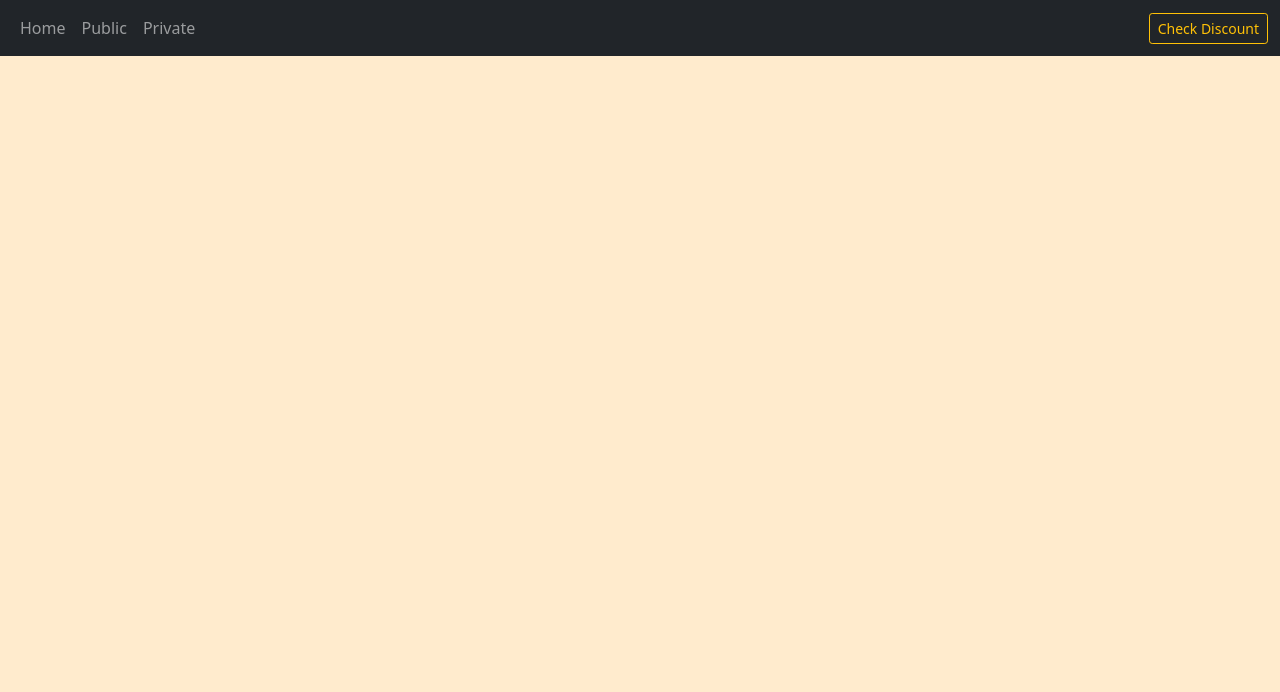
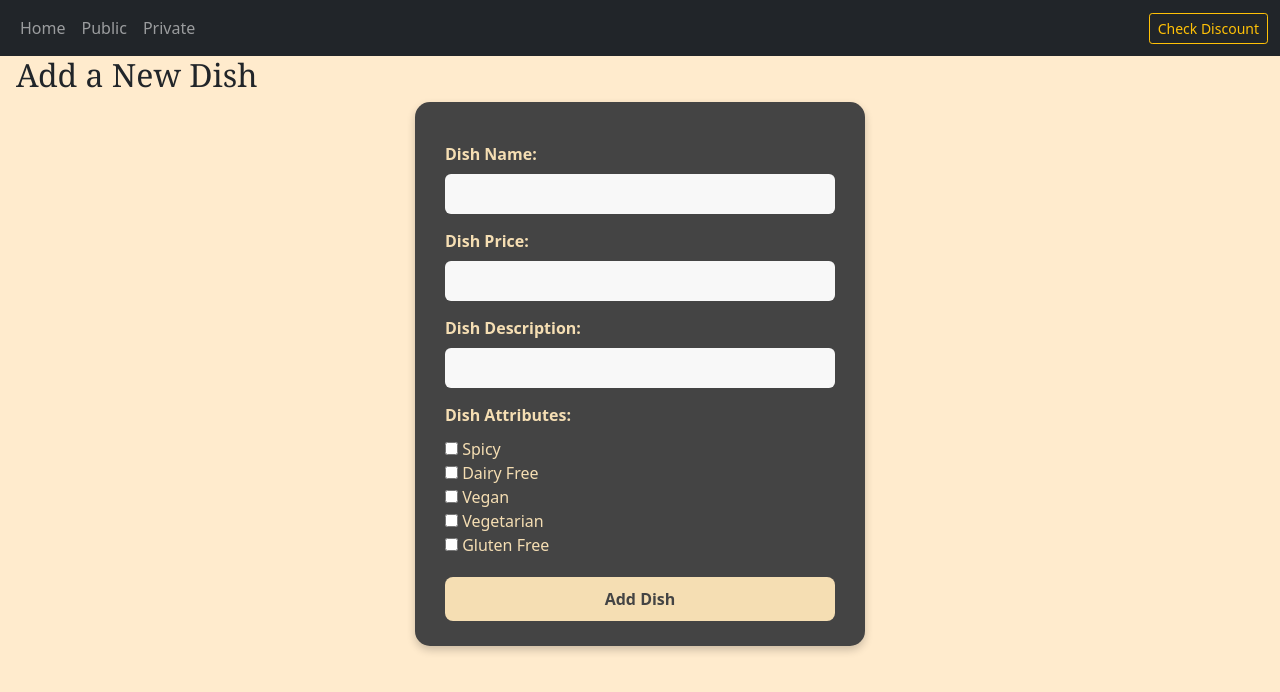
Before and after one commit to gabrielleroose/roose-vine, a PHP site: page /private.php in a window 1280 px wide. Shown: the top 692 px of the page. Run offline with PHP 8.4, Linux system fonts and the light colour scheme; data comes from the database, SQL or seed files in the repository; both versions use the stored data as it was after the commit; data that the repository does not hold is empty.

Commit message:
Creating Insert Form

```diff
--- a/css/styles.css
+++ b/css/styles.css
@@ -32,3 +32,57 @@ h2{
 body{
     background-color: blanchedalmond;
 }
+
+
+form {
+    background-color: #444;
+    color: #f5deb3;
+    width: 450px;
+    margin: 0 auto;
+    padding: 25px 30px;
+    border-radius: 15px;
+    box-shadow: 0 4px 8px rgba(0, 0, 0, 0.2);
+}
+
+label {
+    display: block;
+    font-weight: bold;
+    margin-top: 15px;
+}
+
+input[type="text"],
+input[type="number"],
+textarea {
+    width: 100%;
+    padding: 8px;
+    margin-top: 8px;
+    border-radius: 6px;
+    border: none;
+    outline: none;
+    background-color: #f8f8f8;
+}
+
+.checkbox-group {
+    margin-top: 10px;
+}
+
+.checkbox-group label {
+    font-weight: normal;
+}
+
+button[type="submit"] {
+    background-color: #f5deb3;
+    color: #444;
+    border: none;
+    font-weight: bold;
+    border-radius: 8px;
+    padding: 10px 15px;
+    margin-top: 20px;
+    width: 100%;
+    transition: all 0.3s ease;
+}
+
+button[type="submit"]:hover {
+    background-color: #e8cfa6;
+    transform: translateY(-2px);
+}
--- a/private.php
+++ b/private.php
@@ -1,5 +1,6 @@
 <!DOCTYPE html>
 <html lang="en">
+
 <head>
     <meta charset="UTF-8">
     <meta name="viewport" content="width=device-width, initial-scale=1.0">
@@ -9,14 +10,50 @@
     <!-- <link rel="stylesheet" href="<?php echo $_SERVER['DOCUMENT_ROOT']; ?>/groose/css/styles.css"> -->
 
     <style>
-        <?php include 'css/styles.css' ?>
-        <?php include 'css/grid.css' ?>
+        <?php include 'css/styles.css' ?><?php include 'css/grid.css' ?>
     </style>
 
 </head>
+
 <body>
-<?php include 'includes/navbar.php'; ?>
+    <?php include 'includes/navbar.php'; ?>
+
+    <?php
+    $servername = "db.luddy.indiana.edu";
+    $username = "i494f25_groose";
+    $password = "prose3351skite";
+    $dbname = "i494f25_groose";
+
+    $conn = new mysqli($servername, $username, $password, $dbname);
+    $attributes_query = "SELECT * FROM dish_attributes";
+    $attributes_result = $conn->query($attributes_query);
+    ?>
+
+    <h2>Add a New Dish</h2>
+    <form action="" method="POST">
+        <label for="dish_name">Dish Name:</label>
+        <input type="text" name="dish_name" id="dish_name" required>
+
+        <label for="price">Dish Price:</label>
+        <input type="number" name="price" id="price" required>
+
+        <label for="description">Dish Description:</label>
+        <input type="text" name="description" id="discription" required>
+
+        <label>Dish Attributes:</label>
+        <div class="checkbox-group">
+            <?php while ($row = $attributes_result->fetch_assoc()): ?>
+                <input type="checkbox" name="attributes[]" value="<?= $row['attribute_id'] ?>">
+                <?= htmlspecialchars($row['attribute_name']) ?><br>
+            <?php endwhile; ?>
+        </div>
+
+        <button type="submit">Add Dish</button>
+
+    </form>
+
 
 
 </body>
+
 </html>
```
Also changed, not shown: build.sql (+26 -0 lines).
